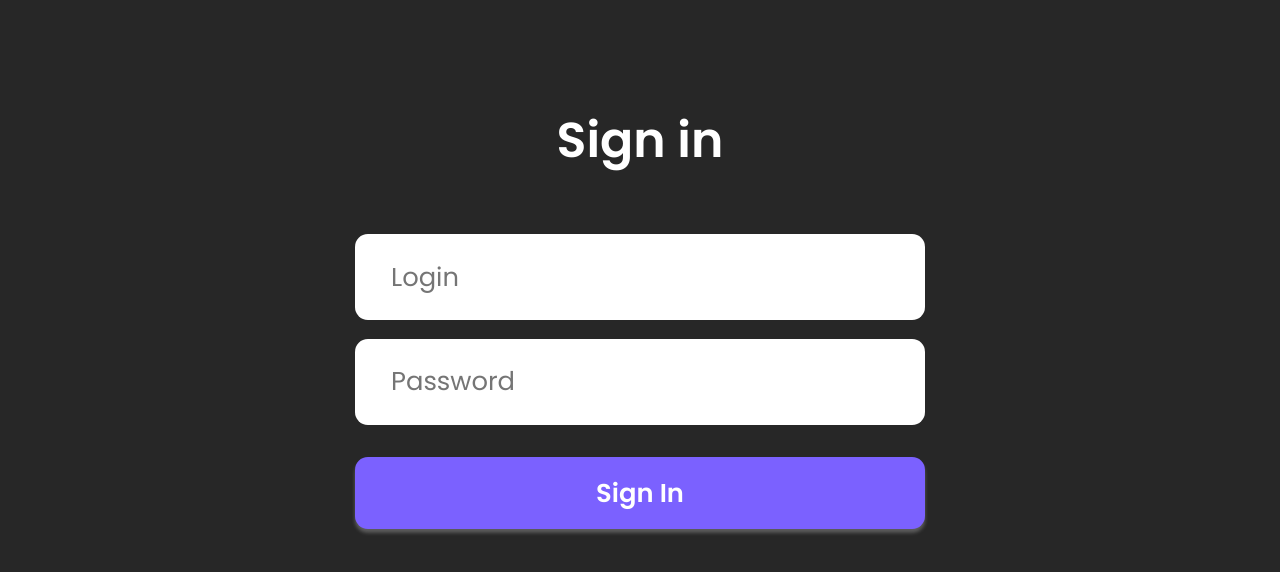
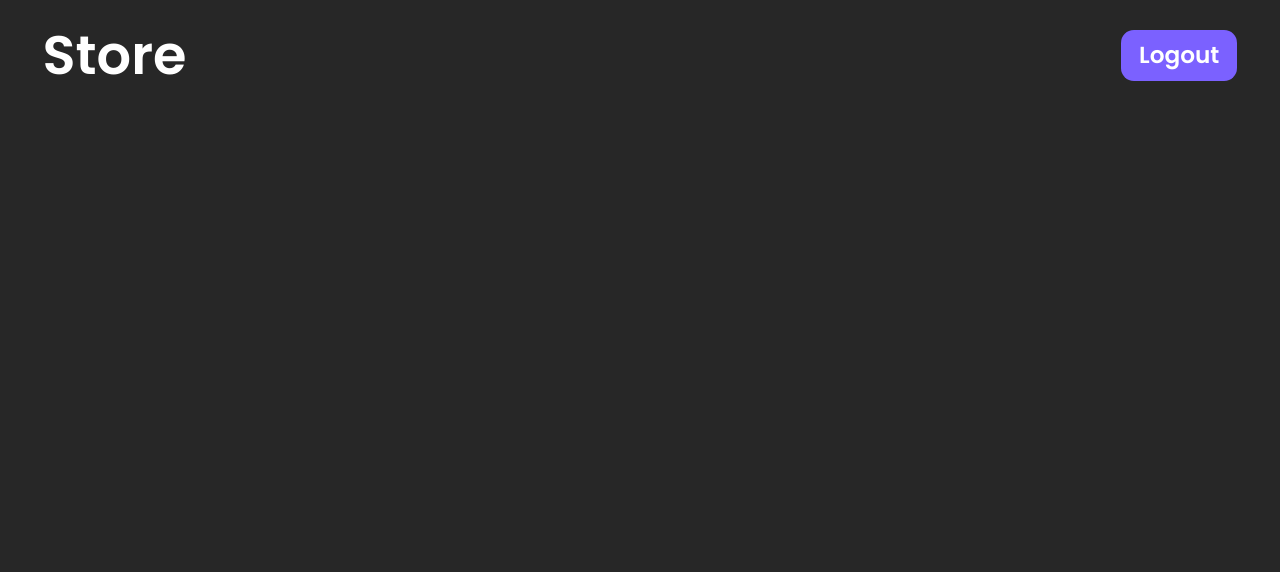
Before and after one commit to Xoxyxy/Vue-store, a Vue app: page / in a window 1280 px wide. Before the commit this address led to /login. Shown: the top 572 px of the page. Built offline with nearby package versions, Linux system fonts and the light colour scheme; sample sign-in values are in the browser's storage.

Commit message:
Added auth with Fake Store API

```diff
--- a/src/components/AppHeader.vue
+++ b/src/components/AppHeader.vue
@@ -1,26 +1,20 @@
 <template>
-  <header v-if="authStore.isAuth" class="header">
+  <header v-if="authStore.token !== ''" class="header">
     <div class="container header__container">
       <router-link class="header__logo" to="/">Store</router-link>
-      <button @click="logOut" class="header__logout btn-reset">Logout</button>
+      <button @click="authStore.logOut" class="header__logout btn-reset">Logout</button>
     </div>
   </header>
 </template>
 
 <script>
 import {useAuthStore} from '../stores/AuthStore'
-import {useLoaderStore} from '../stores/LoaderStore'
 
 export default {
   name: "app-header",
   setup() {
     const authStore = useAuthStore()
-    const loaderStore = useLoaderStore()
-    const logOut = () => {
-      loaderStore.loading()
-      authStore.logOut()
-    }
-    return {authStore, logOut}
+    return {authStore}
   }
 }
 </script>
--- a/src/components/UI/UIForm.vue
+++ b/src/components/UI/UIForm.vue
@@ -1,12 +1,15 @@
 <template>
   <form class="auth__form form">
-    <input type="text" class="form__input input-reset" :placeholder="loginPlaceholder" required>
-    <input type="password" class="form__input input-reset" :placeholder="passwordPlaceholder" required>
+    <input v-model="authStore.login" type="text" class="form__input input-reset" :placeholder="loginPlaceholder" required>
+    <input v-model="authStore.password" type="password" class="form__input input-reset" :placeholder="passwordPlaceholder"
+           required>
     <button class="form__btn btn-reset" type="submit">{{ buttonValue }}</button>
   </form>
 </template>
 
 <script>
+import {useAuthStore} from '../../stores/AuthStore'
+
 export default {
   name: "ui-form",
   props: {
@@ -22,6 +25,11 @@ export default {
       type: String,
       required: true
     }
+  },
+  setup() {
+    const authStore = useAuthStore()
+
+    return {authStore}
   }
 }
 </script>
--- a/src/router/index.js
+++ b/src/router/index.js
@@ -31,15 +31,16 @@ const router = createRouter({
 })
 
 router.beforeEach((to, from, next) => {
-  const authStore = useAuthStore()
+  const token = localStorage.getItem('token')
+
   if (to.name !== 'login') {
-    if (!authStore.isAuth) {
+    if (!token) {
       return next({
         name: 'login'
       })
     }
   }
-  if (to.name === 'login' && authStore.isAuth) {
+  if (to.name === 'login' && token) {
     return next({
       name: 'home'
     })
--- /dev/null
+++ b/src/services/auth.js
@@ -0,0 +1,9 @@
+import axios from 'axios'
+
+export default async function auth(name, pass) {
+  const res = await axios.post('https://fakestoreapi.com/auth/login', {
+    username: name,
+    password: pass
+  })
+  return res.data
+}
--- a/src/stores/AuthStore.js
+++ b/src/stores/AuthStore.js
@@ -1,28 +1,41 @@
 import {defineStore} from 'pinia'
-import {ref, watch} from 'vue'
+import {ref} from 'vue'
+
 import router from '../router'
+import auth from '../services/auth'
+
+import {useLoaderStore} from './LoaderStore'
 
 export const useAuthStore = defineStore('authStore', () => {
-  const isAuth = ref(false)
+  const token = ref('')
+  const login = ref('')
+  const password = ref('')
+
+  const loaderStore = useLoaderStore()
 
   const signIn = () => {
-    isAuth.value = true
-    router.push('/')
+    loaderStore.loading()
+    auth(login.value, password.value)
+      .then(res => {
+        token.value = res.token
+        localStorage.setItem('token', JSON.stringify(res.token))
+        login.value = ''
+        password.value = ''
+        router.push('/')
+        loaderStore.loading()
+      })
   }
 
   const logOut = () => {
-    isAuth.value = false
+    localStorage.removeItem('token')
     router.push('/login')
+    token.value = ''
   }
 
-  const getAuthStatusInLocalStorage = JSON.parse(localStorage.getItem('isAuth'))
+  const getAuthStatusInLocalStorage = localStorage.getItem('token')
   if (getAuthStatusInLocalStorage) {
-    isAuth.value = true
+    token.value = getAuthStatusInLocalStorage
   }
 
-  watch(() => isAuth, (state) => {
-    localStorage.setItem('isAuth', JSON.stringify(state.value))
-  }, {deep: true})
-
-  return {isAuth, signIn, logOut}
+  return {login, password, token, signIn, logOut}
 })
--- a/src/stores/LoaderStore.js
+++ b/src/stores/LoaderStore.js
@@ -5,11 +5,8 @@ export const useLoaderStore = defineStore('loaderStore', () => {
   const isLoading = ref(false)
 
   const loading = () => {
-    isLoading.value = true
-    setTimeout(() => {
-      isLoading.value = false
-    }, 500)
+    isLoading.value = !isLoading.value
   }
 
-  return {isLoading, loading}
+  return {loading, isLoading}
 })
--- a/src/views/AuthPage.vue
+++ b/src/views/AuthPage.vue
@@ -2,7 +2,7 @@
   <div class="auth">
     <div class="container auth__container">
       <h1 class="auth__title">Sign in</h1>
-      <ui-form @submit.prevent="signIn"
+      <ui-form @submit.prevent="authStore.signIn"
                login-placeholder="Login"
                password-placeholder="Password"
                button-value="Sign In"/>
@@ -13,19 +13,14 @@
 <script>
 import UiForm from '../components/UI/UIForm.vue'
 import {useAuthStore} from '../stores/AuthStore'
-import {useLoaderStore} from '../stores/LoaderStore'
 
 export default {
   name: "auth",
   components: {UiForm},
   setup() {
     const authStore = useAuthStore()
-    const loaderStore = useLoaderStore()
-    const signIn = () => {
-      loaderStore.loading()
-      authStore.signIn()
-    }
-    return {signIn}
+
+    return {authStore}
   }
 }
 </script>
```
